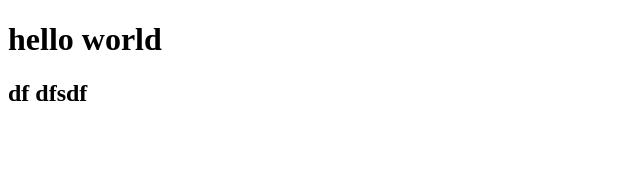
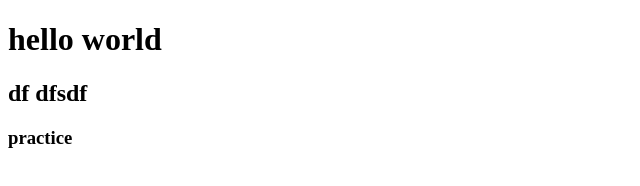
Before and after one commit to Darshan7471/vegies, a plain HTML site: page index.html in a window 1280 px wide. Shown: the full height of the page, 0-640 px from the left. Drawn offline with Linux system fonts and the light colour scheme.

Commit message:
practice puspose

```diff
--- a/index.html
+++ b/index.html
@@ -9,6 +9,7 @@
 <body>
     <h1>hello world</h1>
     <h2>df dfsdf</h2>
+    <h3>practice</h3>
 
 
 
```
